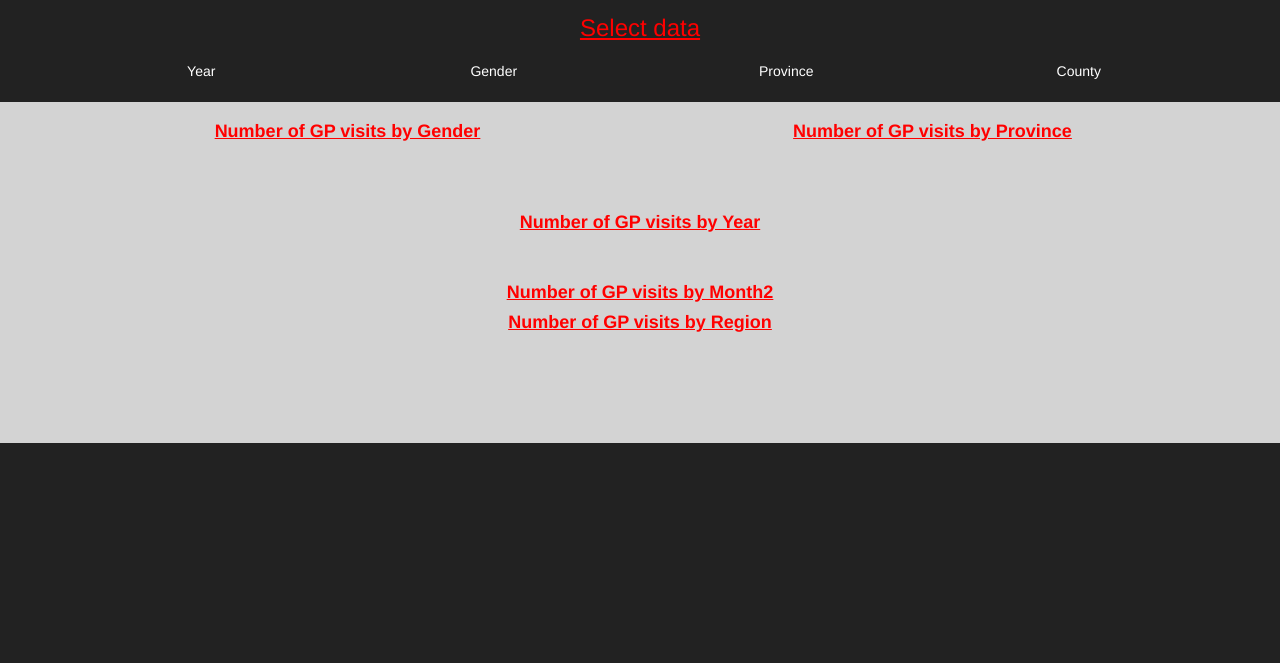
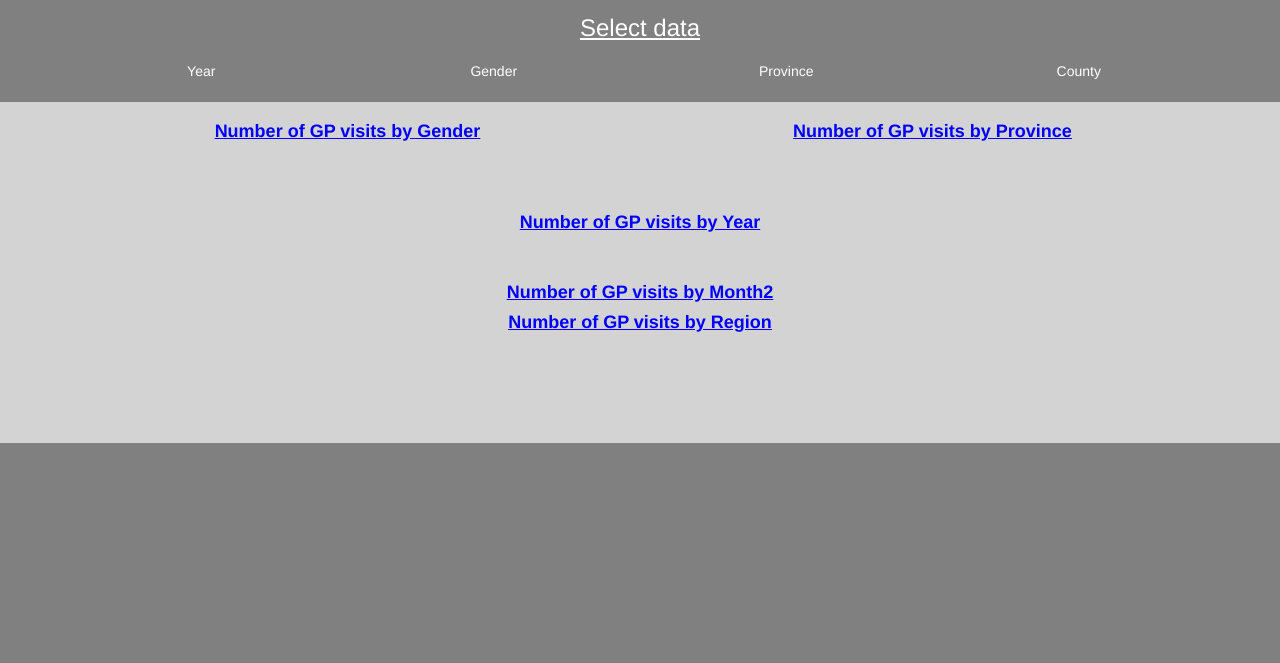
Before and after one commit to Code-Institute-Submissions/irish-gp-stats-dashboard, a plain HTML site: page index.html in a window 1280 px wide. Shown: the part 137-800 px from the top of the page. Drawn offline with nearby package versions, Linux system fonts and the light colour scheme; a script that the page names is missing.

Commit message:
change text color

```diff
--- a/css/style.css
+++ b/css/style.css
@@ -1,4 +1,3 @@
-
 /* ....................Nav Bar ........................... */
 
 h2{color: red;
@@ -10,10 +9,9 @@ h2{color: red;
     padding: 0;
     list-style: none;
 }
-
 /* ....................Select Menu ........................... */
 
-h3{ color: red;
+h3{ color: white;
     text-align:center;
     text-decoration: underline;
     padding-bottom: 10px;
@@ -24,7 +22,7 @@ h3{ color: red;
 
 /* ....................Body ........................... */
 
-body{background-color: #222;
+body{background-color: grey;
 text-align: center
 }
 
@@ -39,7 +37,7 @@ text-align: center
             margin: 20px;
 }
 
-h4 { color:red;
+h4 { color:blue;
     text-align: center;
     text-decoration: underline;
     font-weight: bold;
--- a/index.html
+++ b/index.html
@@ -26,9 +26,6 @@
 
 <body class="bgcolor">
 
-
-
-
     <nav class= "navbar navbar-inverse">
 
             <div class="navbar-header">
@@ -37,7 +34,7 @@
             </div>
     </nav>
 
-              <section class="section" style="background-color: #222">
+              <section class="section" style="background-color: grey">
                    <h3>Select data</h3>
 
                     <div class="container">
```
